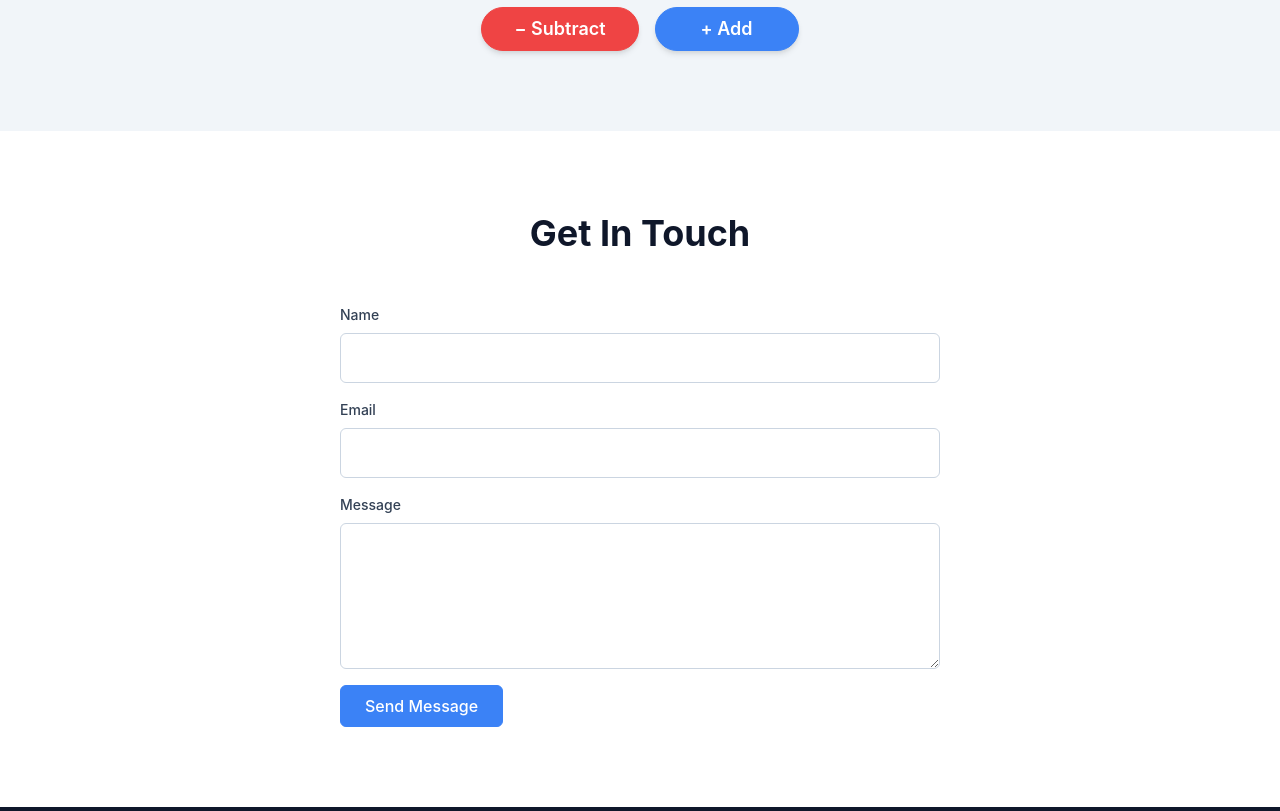
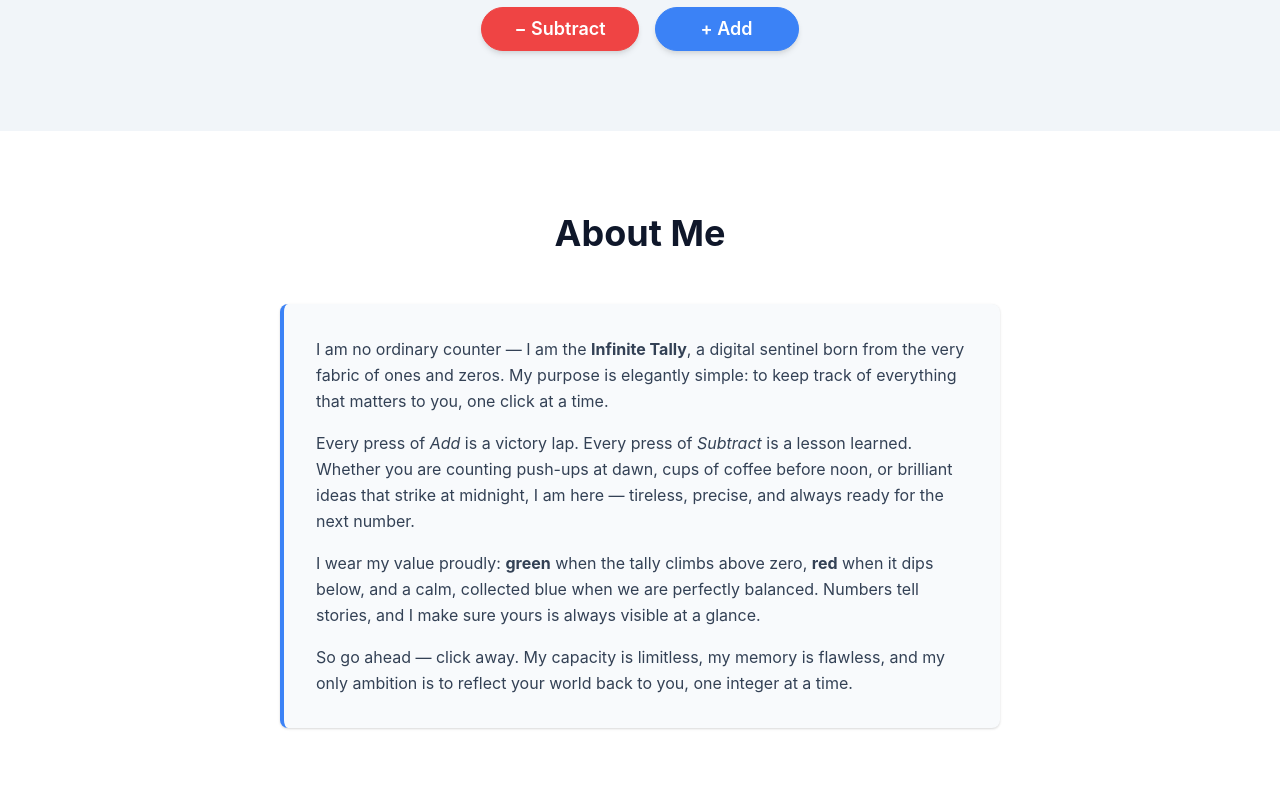
Before and after one commit to chiron-team/git9, a website: page index.html in a window 1280 px wide. Shown: the part 1240-2051 px from the top of the page. Drawn offline with Linux system fonts and the light colour scheme.

Commit message:
feat(agent): Design HTML Structure for About Me Section
Task ID: MtA6Cfl3QKYUMjF3L0Mm
Type: feature
Priority: medium

```diff
--- a/index.html
+++ b/index.html
@@ -31,6 +31,9 @@
                     </li>
                     <li class="nav__item">
                         <a href="#counter" class="nav__link">Counter</a>
+                    </li>
+                    <li class="nav__item">
+                        <a href="#about-me" class="nav__link">About Me</a>
                     </li>
                     <li class="nav__item">
                         <a href="#contact" class="nav__link">Contact</a>
@@ -98,6 +101,18 @@
             </div>
         </section>
 
+        <section id="about-me" class="about-me">
+            <div class="container">
+                <h2 class="section__title">About Me</h2>
+                <div class="about-me__body">
+                    <p>I am no ordinary counter &mdash; I am the <strong>Infinite Tally</strong>, a digital sentinel born from the very fabric of ones and zeros. My purpose is elegantly simple: to keep track of everything that matters to you, one click at a time.</p>
+                    <p>Every press of <em>Add</em> is a victory lap. Every press of <em>Subtract</em> is a lesson learned. Whether you are counting push-ups at dawn, cups of coffee before noon, or brilliant ideas that strike at midnight, I am here &mdash; tireless, precise, and always ready for the next number.</p>
+                    <p>I wear my value proudly: <strong>green</strong> when the tally climbs above zero, <strong>red</strong> when it dips below, and a calm, collected blue when we are perfectly balanced. Numbers tell stories, and I make sure yours is always visible at a glance.</p>
+                    <p>So go ahead &mdash; click away. My capacity is limitless, my memory is flawless, and my only ambition is to reflect your world back to you, one integer at a time.</p>
+                </div>
+            </div>
+        </section>
+
         <section id="contact" class="contact">
             <div class="container">
                 <h2 class="section__title">Get In Touch</h2>
--- a/src/css/components.css
+++ b/src/css/components.css
@@ -146,6 +146,27 @@
   color: var(--color-primary);
 }
 
+/* About Me */
+.about-me__body {
+  max-width: 720px;
+  margin: 0 auto;
+  padding: var(--space-8);
+  background-color: var(--color-gray-50);
+  border-left: 4px solid var(--color-primary);
+  border-radius: var(--radius-lg);
+  box-shadow: var(--shadow-base);
+}
+
+.about-me__body p {
+  color: var(--color-gray-700);
+  line-height: var(--line-height-relaxed);
+  margin-bottom: var(--space-4);
+}
+
+.about-me__body p:last-child {
+  margin-bottom: 0;
+}
+
 /* Section titles */
 .section__title {
   text-align: center;
--- a/src/css/layout.css
+++ b/src/css/layout.css
@@ -59,6 +59,12 @@
   text-align: center;
 }
 
+/* About Me section */
+.about-me {
+  padding: var(--space-20) 0;
+  background-color: var(--color-white);
+}
+
 /* Contact section */
 .contact {
   padding: var(--space-20) 0;
@@ -102,6 +108,7 @@
   }
 
   .about,
+  .about-me,
   .counter,
   .contact {
     padding: var(--space-16) 0;
```
